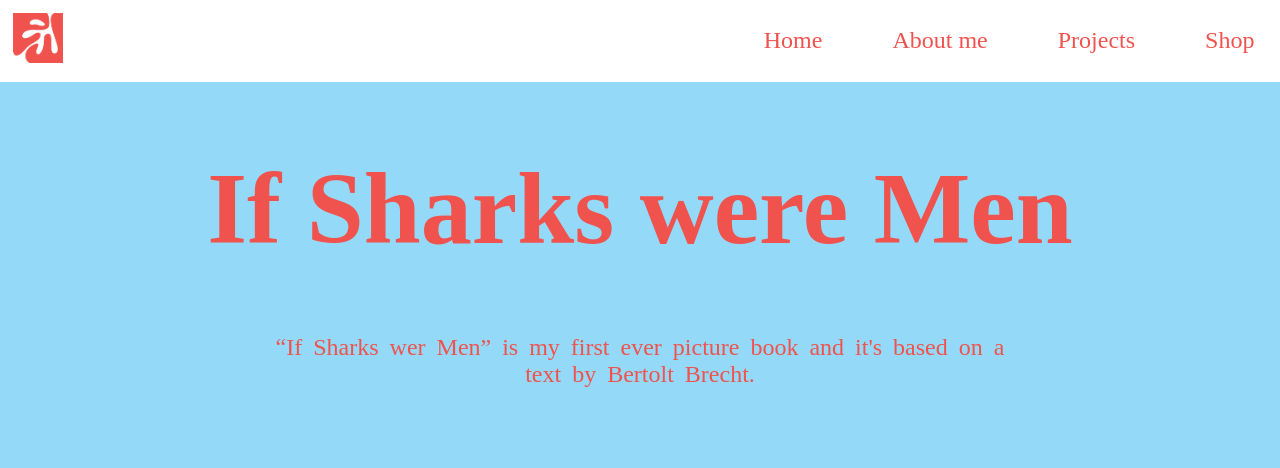
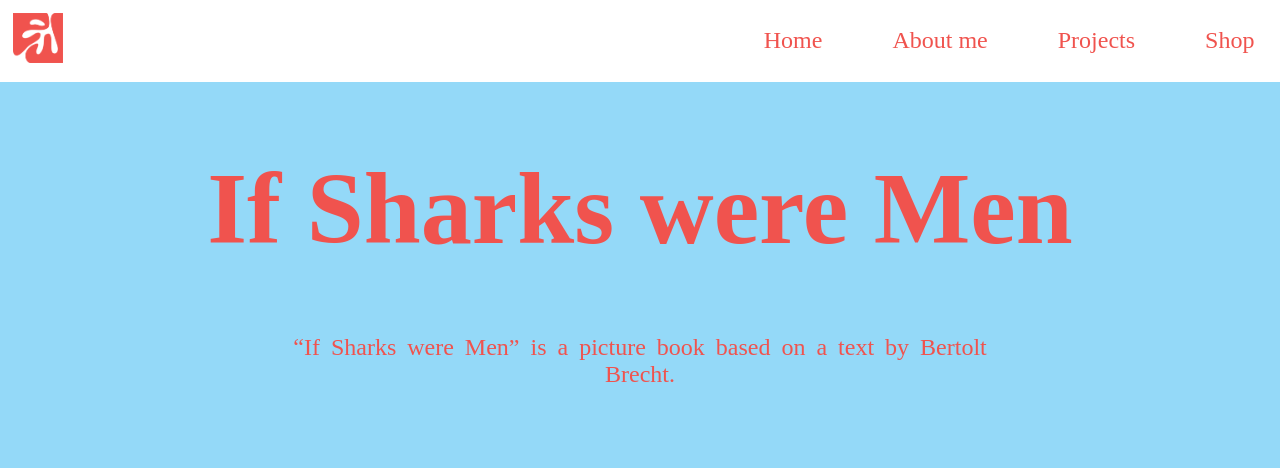
Before and after one commit to EvaWilimzig/Portfolio, a plain HTML site: page If Sharks were men.html in a window 1280 px wide. Shown: the top 468 px of the page. Drawn offline with Linux system fonts and the light colour scheme.

```diff
--- a/If Sharks were men.html
+++ b/If Sharks were men.html
@@ -22,7 +22,7 @@
 </div>
 <h1 class="title3" >If Sharks were Men</h1>
 
-<p class="subheadline" >“If Sharks wer Men” is my first ever picture book and it's based on a text by Bertolt Brecht.</p>
+<p class="subheadline" >“If Sharks were Men” is a picture book based on a text by Bertolt Brecht.</p>
 
 <div> <img src="Images/If Skarks were Men/Mockup Shark Zine.jpg" alt="header image" class="headerimage">
 	</div>
```
Also changed, not shown: About me.html (+1 -1 lines), Images/fonts/Lavya-Bold.otf (added), Images/fonts/Lavya-BoldItalic.otf (added), Images/fonts/Lavya-Light.otf (added), Images/fonts/Lavya-LightItalic.otf (added), Images/fonts/Lavya-Regular.otf (added), Images/fonts/Lavya-RegularItalic.otf (added), Images/fonts/LavyaVF.woff2 (renamed from Images/LavyaVF.woff2), Images/fonts/LavyaVFVF.ttf (renamed from Images/LavyaVFVF.ttf), 2 other files.
